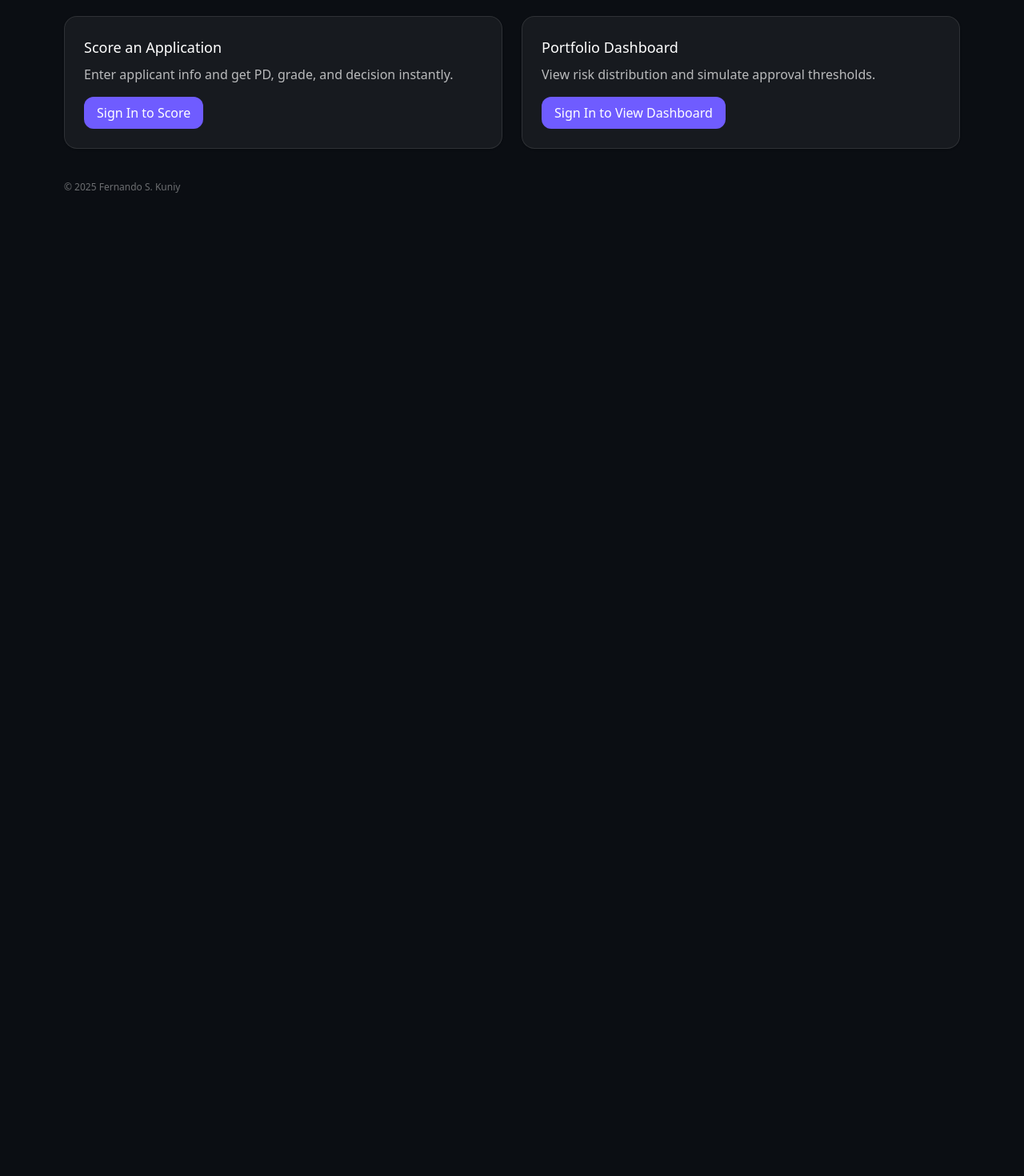
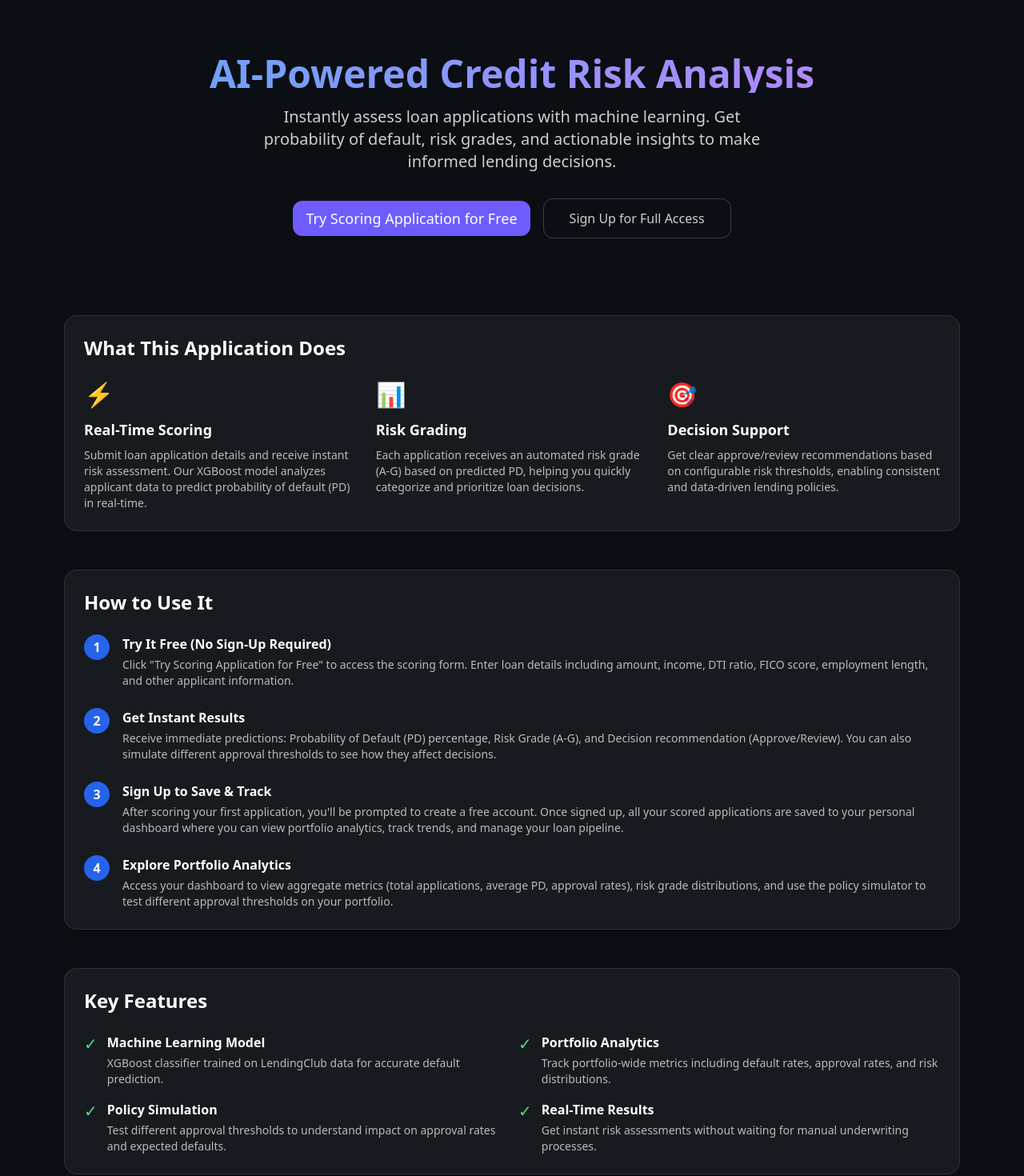
Before and after one commit to FernandoKuniy/ai-powered-credit-risk-analysis-dashboard, a Next.js app in the folder frontend/: page / in a window 1280 px wide. Shown: the part 100-1570 px from the top of the page at 80% size. Before the commit the page ends 800 px from the top, so only its background shows below. Built offline with nearby package versions, Linux system fonts and the light colour scheme; no server answers.

Commit message:
feat: Add landing page

```diff
--- a/frontend/app/page.tsx
+++ b/frontend/app/page.tsx
@@ -28,17 +28,150 @@ export default function HomePage() {
   }
 
   return (
-    <main className="grid gap-6 md:grid-cols-2">
-      <div className="card">
-        <h2 className="text-lg font-medium mb-2">Score an Application</h2>
-        <p className="text-white/70 mb-4">Enter applicant info and get PD, grade, and decision instantly.</p>
-        <Link className="btn" href="/auth">Sign In to Score</Link>
-      </div>
-      <div className="card">
-        <h2 className="text-lg font-medium mb-2">Portfolio Dashboard</h2>
-        <p className="text-white/70 mb-4">View risk distribution and simulate approval thresholds.</p>
-        <Link className="btn" href="/auth">Sign In to View Dashboard</Link>
-      </div>
+    <main className="space-y-12">
+      {/* Hero Section */}
+      <section className="text-center py-12">
+        <h1 className="text-4xl md:text-5xl font-bold mb-4 bg-gradient-to-r from-blue-400 to-purple-400 bg-clip-text text-transparent">
+          AI-Powered Credit Risk Analysis
+        </h1>
+        <p className="text-xl text-white/80 mb-8 max-w-2xl mx-auto">
+          Instantly assess loan applications with machine learning. Get probability of default, risk grades, and actionable insights to make informed lending decisions.
+        </p>
+        <div className="flex flex-col sm:flex-row gap-4 justify-center items-center">
+          <Link
+            href="/score"
+            className="btn text-lg px-8 py-3 bg-blue-600 hover:bg-blue-700 transition-colors"
+          >
+            Try Scoring Application for Free
+          </Link>
+          <Link
+            href="/auth"
+            className="px-8 py-3 text-white/80 hover:text-white border border-white/20 rounded-xl hover:border-white/40 transition-colors"
+          >
+            Sign Up for Full Access
+          </Link>
+        </div>
+      </section>
+
+      {/* What It Does Section */}
+      <section className="card">
+        <h2 className="text-2xl font-semibold mb-6">What This Application Does</h2>
+        <div className="grid md:grid-cols-3 gap-6">
+          <div>
+            <div className="text-3xl mb-3">⚡</div>
+            <h3 className="text-lg font-semibold mb-2">Real-Time Scoring</h3>
+            <p className="text-white/70 text-sm">
+              Submit loan application details and receive instant risk assessment. Our XGBoost model analyzes applicant data to predict probability of default (PD) in real-time.
+            </p>
+          </div>
+          <div>
+            <div className="text-3xl mb-3">📊</div>
+            <h3 className="text-lg font-semibold mb-2">Risk Grading</h3>
+            <p className="text-white/70 text-sm">
+              Each application receives an automated risk grade (A-G) based on predicted PD, helping you quickly categorize and prioritize loan decisions.
+            </p>
+          </div>
+          <div>
+            <div className="text-3xl mb-3">🎯</div>
+            <h3 className="text-lg font-semibold mb-2">Decision Support</h3>
+            <p className="text-white/70 text-sm">
+              Get clear approve/review recommendations based on configurable risk thresholds, enabling consistent and data-driven lending policies.
+            </p>
+          </div>
+        </div>
+      </section>
+
+      {/* How to Use Section */}
+      <section className="card">
+        <h2 className="text-2xl font-semibold mb-6">How to Use It</h2>
+        <div className="space-y-6">
+          <div className="flex gap-4">
+            <div className="flex-shrink-0 w-8 h-8 rounded-full bg-blue-600 flex items-center justify-center font-semibold">1</div>
+            <div>
+              <h3 className="font-semibold mb-1">Try It Free (No Sign-Up Required)</h3>
+              <p className="text-white/70 text-sm">
+                Click "Try Scoring Application for Free" to access the scoring form. Enter loan details including amount, income, DTI ratio, FICO score, employment length, and other applicant information.
+              </p>
+            </div>
+          </div>
+          <div className="flex gap-4">
+            <div className="flex-shrink-0 w-8 h-8 rounded-full bg-blue-600 flex items-center justify-center font-semibold">2</div>
+            <div>
+              <h3 className="font-semibold mb-1">Get Instant Results</h3>
+              <p className="text-white/70 text-sm">
+                Receive immediate predictions: Probability of Default (PD) percentage, Risk Grade (A-G), and Decision recommendation (Approve/Review). You can also simulate different approval thresholds to see how they affect decisions.
+              </p>
+            </div>
+          </div>
+          <div className="flex gap-4">
+            <div className="flex-shrink-0 w-8 h-8 rounded-full bg-blue-600 flex items-center justify-center font-semibold">3</div>
+            <div>
+              <h3 className="font-semibold mb-1">Sign Up to Save & Track</h3>
+              <p className="text-white/70 text-sm">
+                After scoring your first application, you'll be prompted to create a free account. Once signed up, all your scored applications are saved to your personal dashboard where you can view portfolio analytics, track trends, and manage your loan pipeline.
+              </p>
+            </div>
+          </div>
+          <div className="flex gap-4">
+            <div className="flex-shrink-0 w-8 h-8 rounded-full bg-blue-600 flex items-center justify-center font-semibold">4</div>
+            <div>
+              <h3 className="font-semibold mb-1">Explore Portfolio Analytics</h3>
+              <p className="text-white/70 text-sm">
+                Access your dashboard to view aggregate metrics (total applications, average PD, approval rates), risk grade distributions, and use the policy simulator to test different approval thresholds on your portfolio.
+              </p>
+            </div>
+          </div>
+        </div>
+      </section>
+
+      {/* Key Features Section */}
+      <section className="card">
+        <h2 className="text-2xl font-semibold mb-6">Key Features</h2>
+        <div className="grid md:grid-cols-2 gap-4">
+          <div className="flex items-start gap-3">
+            <span className="text-green-400 text-xl">✓</span>
+            <div>
+              <h4 className="font-semibold mb-1">Machine Learning Model</h4>
+              <p className="text-white/70 text-sm">XGBoost classifier trained on LendingClub data for accurate default prediction.</p>
+            </div>
+          </div>
+          <div className="flex items-start gap-3">
+            <span className="text-green-400 text-xl">✓</span>
+            <div>
+              <h4 className="font-semibold mb-1">Portfolio Analytics</h4>
+              <p className="text-white/70 text-sm">Track portfolio-wide metrics including default rates, approval rates, and risk distributions.</p>
+            </div>
+          </div>
+          <div className="flex items-start gap-3">
+            <span className="text-green-400 text-xl">✓</span>
+            <div>
+              <h4 className="font-semibold mb-1">Policy Simulation</h4>
+              <p className="text-white/70 text-sm">Test different approval thresholds to understand impact on approval rates and expected defaults.</p>
+            </div>
+          </div>
+          <div className="flex items-start gap-3">
+            <span className="text-green-400 text-xl">✓</span>
+            <div>
+              <h4 className="font-semibold mb-1">Real-Time Results</h4>
+              <p className="text-white/70 text-sm">Get instant risk assessments without waiting for manual underwriting processes.</p>
+            </div>
+          </div>
+        </div>
+      </section>
+
+      {/* Final CTA Section */}
+      <section className="card text-center py-8 bg-gradient-to-r from-blue-600/20 to-purple-600/20 border-blue-500/30">
+        <h2 className="text-2xl font-semibold mb-4">Ready to Get Started?</h2>
+        <p className="text-white/80 mb-6 max-w-xl mx-auto">
+          Try scoring an application for free right now. No credit card required. Sign up after to save your results and access the full dashboard.
+        </p>
+        <Link
+          href="/score"
+          className="btn text-lg px-8 py-3 bg-blue-600 hover:bg-blue-700 transition-colors inline-block"
+        >
+          Start Scoring Applications Now
+        </Link>
+      </section>
     </main>
   );
 }
```
